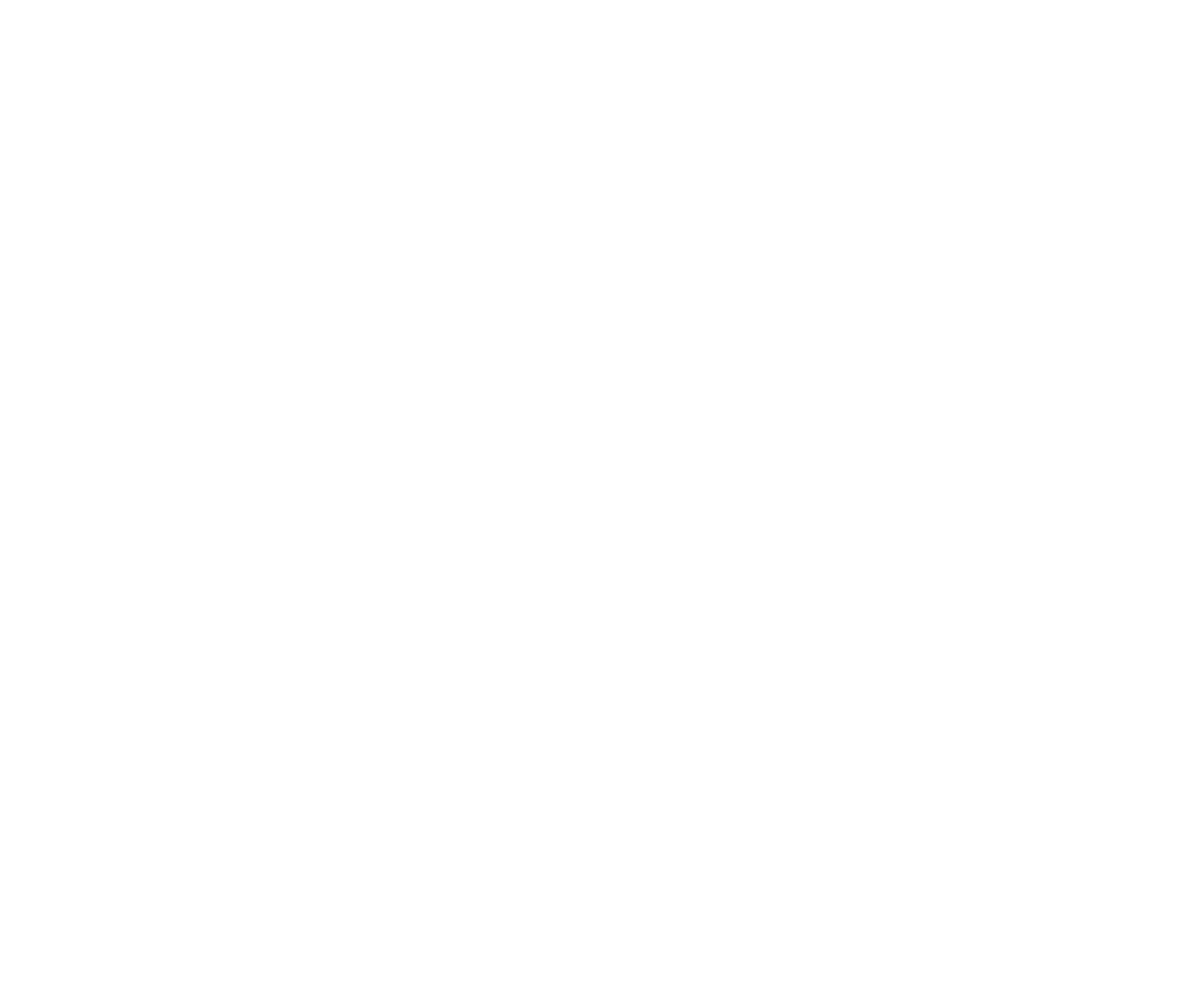
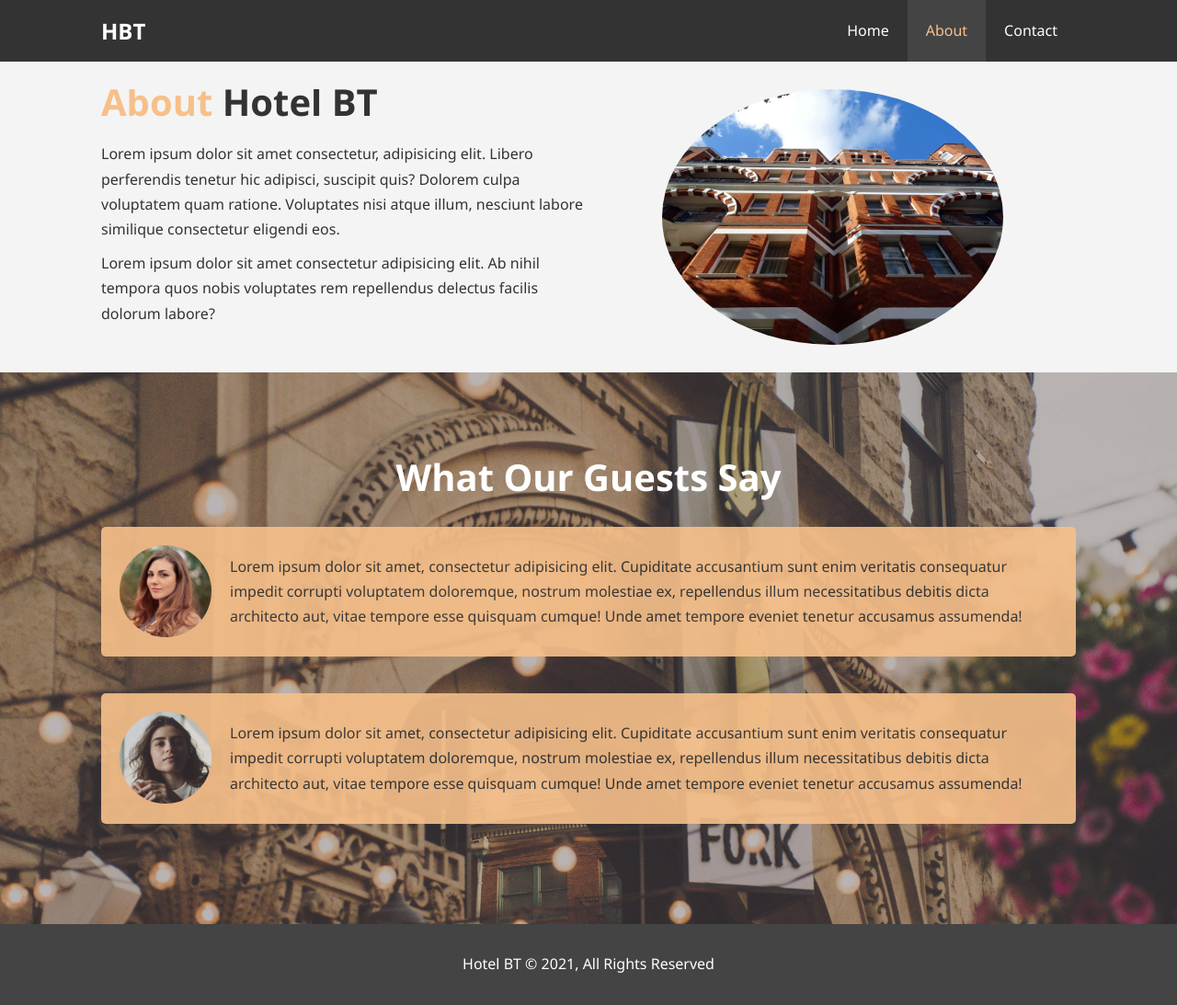
Before and after one commit to Mf4z/Modern-HTMLAndCss, a plain HTML site: page projects/hotel_website_soln/about.html in a window 1280 px wide. Shown: the whole page at 92% size. Before the commit the page ends 800 px from the top, so only its background shows below. Drawn offline with Linux system fonts and the light colour scheme.

Commit message:
Implement and style About page

```diff
--- a/projects/hotel_website_soln/about.html
+++ b/projects/hotel_website_soln/about.html
@@ -0,0 +1,74 @@
+<!DOCTYPE html>
+<html lang="en">
+
+<head>
+    <meta charset="UTF-8" />
+    <meta http-equiv="X-UA-Compatible" content="IE=edge" />
+    <meta name="viewport" content="width=device-width, initial-scale=1.0" />
+    <meta name="description" content="Welcome to the best hotel in Kaduna" />
+    <meta name="keywords" content="hotel, kaduna hotel, hospitality, lodge, travel" />
+    <link rel="stylesheet" href="css/style.css" />
+    <title>Hotel BT | About</title>
+</head>
+
+<body>
+    <header>
+        <nav id="navbar">
+            <div class="container">
+                <h1 class="logo"><a href="index.html">HBT</a></h1>
+                <ul>
+                    <li><a href="index.html">Home</a></li>
+                    <li><a class="current" href="about.html">About</a></li>
+                    <li><a href="contact.html">Contact</a></li>
+                </ul>
+            </div>
+        </nav>
+    </header>
+
+    <section id="about-info" class="about-info bg-light py-3">
+        <div class="container">
+            <div class="info-left">
+                <h1 class="l-heading"><span class="primary-text">About </span>Hotel BT</h1>
+                <p>Lorem ipsum dolor sit amet consectetur, adipisicing elit. Libero perferendis tenetur hic adipisci,
+                    suscipit quis? Dolorem culpa voluptatem quam ratione. Voluptates nisi atque illum, nesciunt labore
+                    similique consectetur eligendi eos.
+                </p>
+                <p>Lorem ipsum dolor sit amet consectetur adipisicing elit. Ab nihil tempora quos nobis voluptates rem
+                    repellendus delectus facilis dolorum labore?
+                </p>
+            </div>
+            <div class="info-right">
+                <img src="./img/photo-2.jpg" alt="hotel">
+            </div>
+        </div>
+    </section>
+
+    <div class="cls"></div>
+
+    <section id="testimonials" class="py-3">
+        <div class="container">
+            <h2 class="l-heading">What Our Guests Say</h2>
+            <div class="testimonial bg-primary">
+                <img src="./img/person-1.jpg" alt="person">
+                <p>Lorem ipsum dolor sit amet, consectetur adipisicing elit. Cupiditate accusantium sunt enim veritatis
+                    consequatur impedit corrupti voluptatem doloremque, nostrum molestiae ex, repellendus illum
+                    necessitatibus debitis dicta architecto aut, vitae tempore esse quisquam cumque! Unde amet tempore
+                    eveniet tenetur accusamus assumenda!</p>
+            </div>
+
+            <div class="testimonial bg-primary">
+                <img src="./img/person-2.jpg" alt="person">
+                <p>Lorem ipsum dolor sit amet, consectetur adipisicing elit. Cupiditate accusantium sunt enim veritatis
+                    consequatur impedit corrupti voluptatem doloremque, nostrum molestiae ex, repellendus illum
+                    necessitatibus debitis dicta architecto aut, vitae tempore esse quisquam cumque! Unde amet tempore
+                    eveniet tenetur accusamus assumenda!</p>
+            </div>
+        </div>
+    </section>
+
+    <footer id="main-footer">
+        <p>Hotel BT &copy; 2021, All Rights Reserved</p>
+    </footer>
+</body>
+
+</html>
--- a/projects/hotel_website_soln/css/style.css
+++ b/projects/hotel_website_soln/css/style.css
@@ -79,6 +79,14 @@ p{
     clear: both;
 }
 
+.l-heading{
+    font-size: 40px;
+}
+
+/* Padding */
+.py-1{padding: 10px 0;}
+.py-2{padding: 20px 0;}
+.py-3{padding: 30px 0;}
 /* Navbar */
 #navbar{
     background: #333;
@@ -173,6 +181,54 @@ p{
     margin-bottom: 10px;
 }
 
+/* About */
+#about-info .info-left{
+    float: left;
+    width: 50%;
+    min-height: 100%;
+
+}
+
+#about-info .info-right{
+    float: right;
+    width: 50%;
+    min-height: 100%;
+}
+
+#about-info .info-right img{
+    display: block;
+    width: 70%;
+    margin: auto;
+    border-radius: 50%;
+}
+
+/* Testimonials */
+#testimonials{
+    padding-top: 80px ;
+    height: 600px;
+    background: url('../img/test-bg.jpg') no-repeat center center/cover;
+}
+
+#testimonials h2 {
+    color: #fff;
+    text-align: center;
+    padding: 20px 0px 40px 0;
+}
+
+#testimonials .testimonial {
+    padding: 20px;
+    margin-bottom: 40px;
+    border-radius: 5px;
+    opacity: 0.9;
+}
+
+#testimonials .testimonial img{
+    width: 100px;
+    float: left;
+    margin-right: 20px;
+    border-radius: 50%;
+}
+
 /* Footer */
 #main-footer{
     text-align: center;
```
